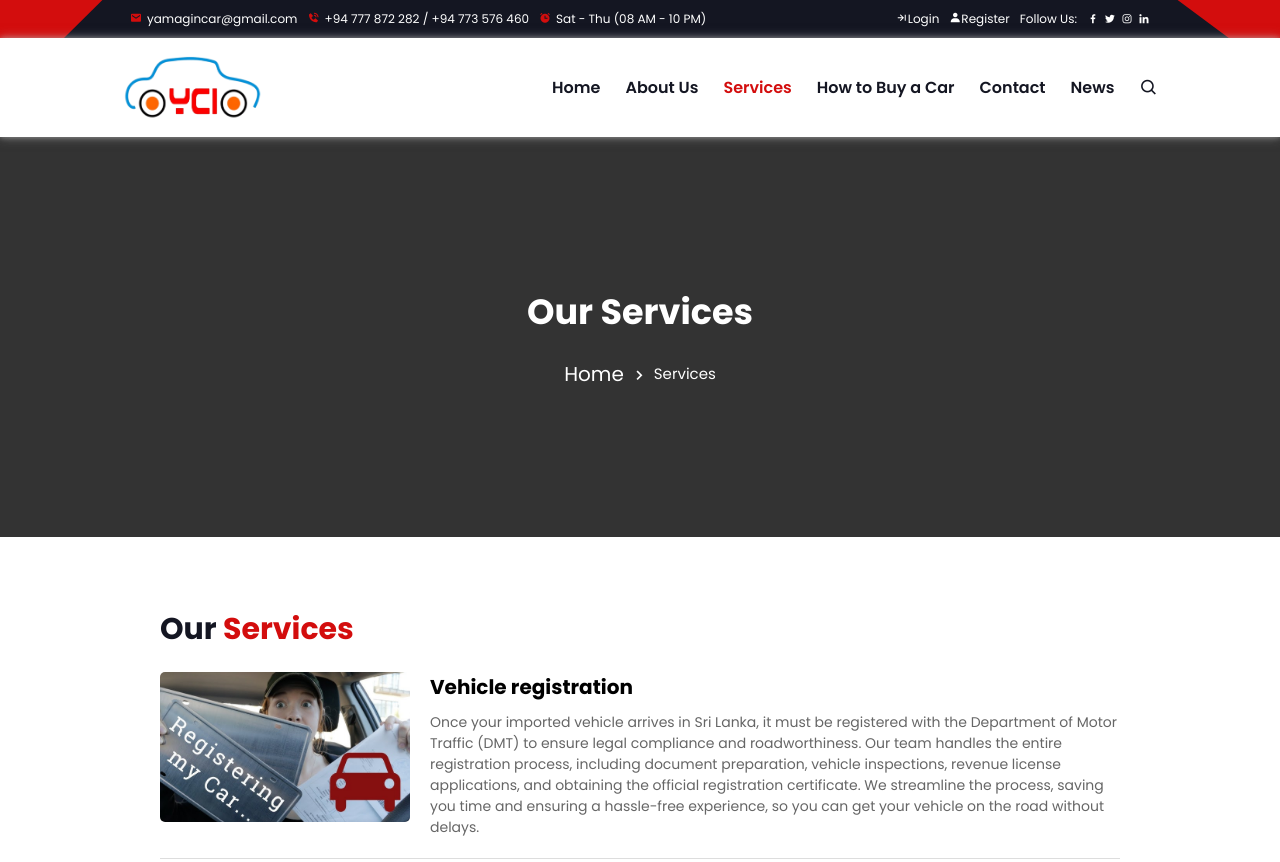
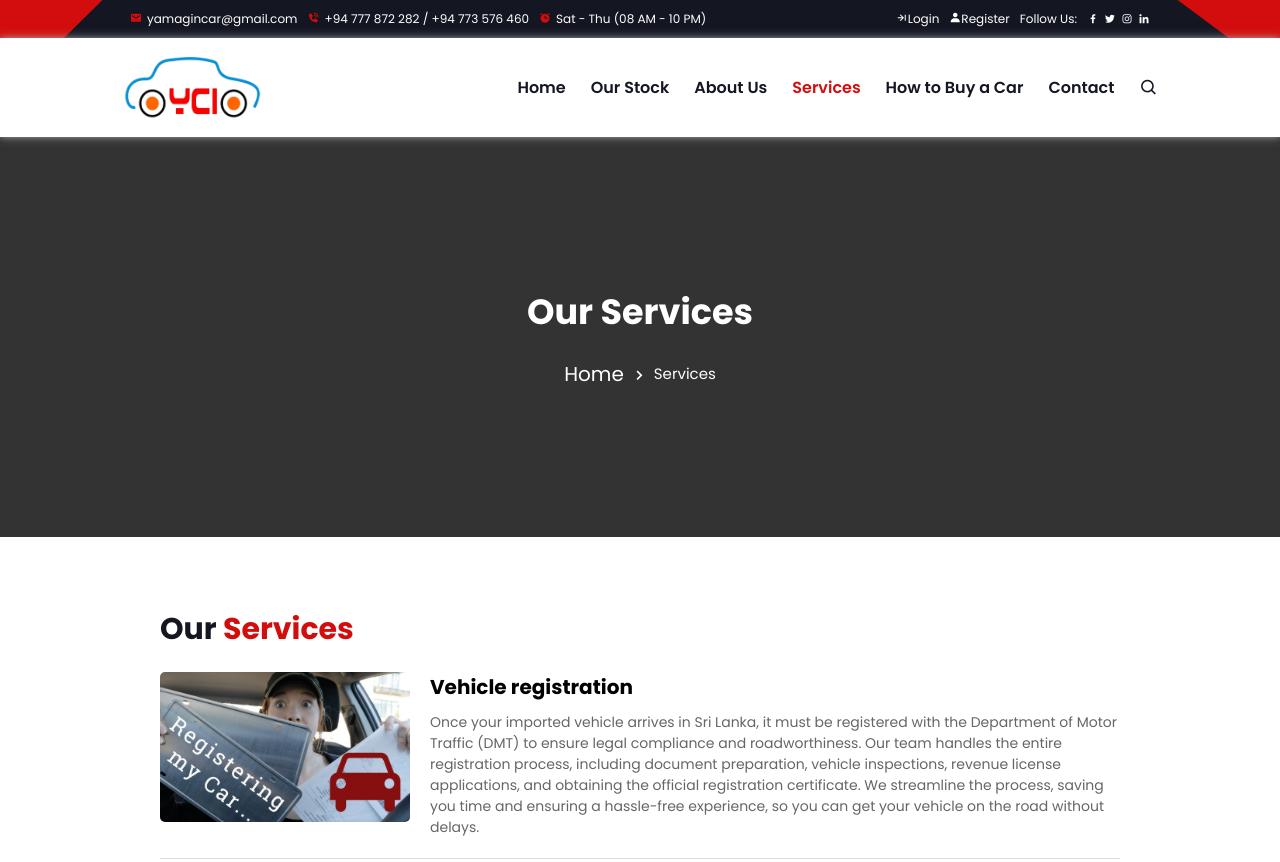
Before and after one commit to siharshm/yamaginCar, a plain HTML site: page services.html in a window 1280 px wide. Shown: the top 862 px of the page. Drawn offline with nearby package versions, Linux system fonts and the light colour scheme; a web font is replaced by a local one.

Commit message:
Update services.html

```diff
--- a/services.html
+++ b/services.html
@@ -54,6 +54,7 @@
             <div class="navbar">
                 <ul class="navlink">
                     <li><a href="./index.html">Home</a></li>
+                    <li><a href="./ourstock.html">Our Stock</a></li>
                     <li><a href="./about.html">About Us</a></li>
                     <li><a href="" class="active">Services</i></a>
                         <!-- <ul class="drop-down">
@@ -97,7 +98,7 @@
 
                         </ul>
                     </li> -->
-                    <li><a href="#">News </a></li>
+                    <!-- <li><a href="#">News </a></li> -->
                 </ul>
 
             </div>
```
